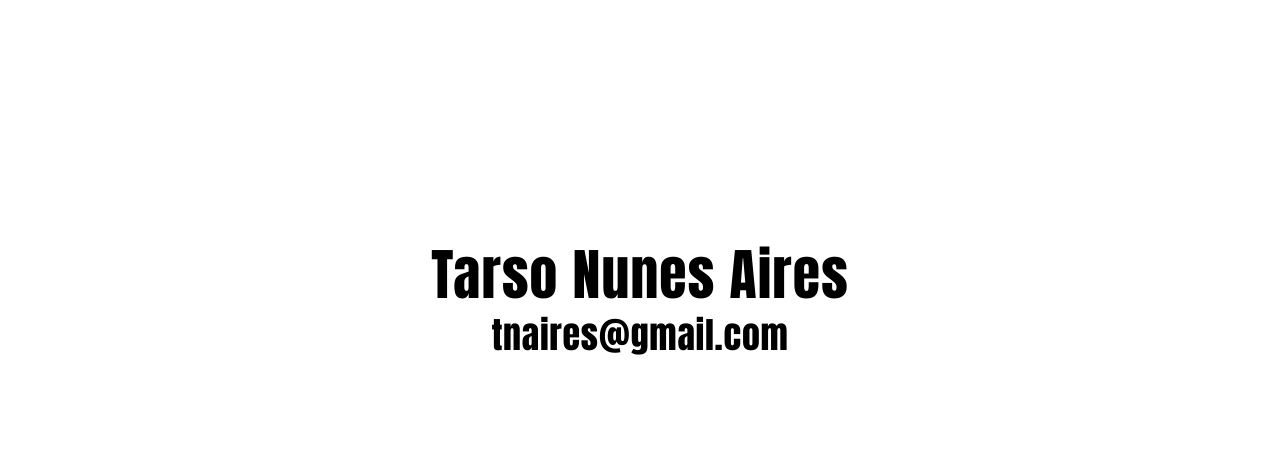
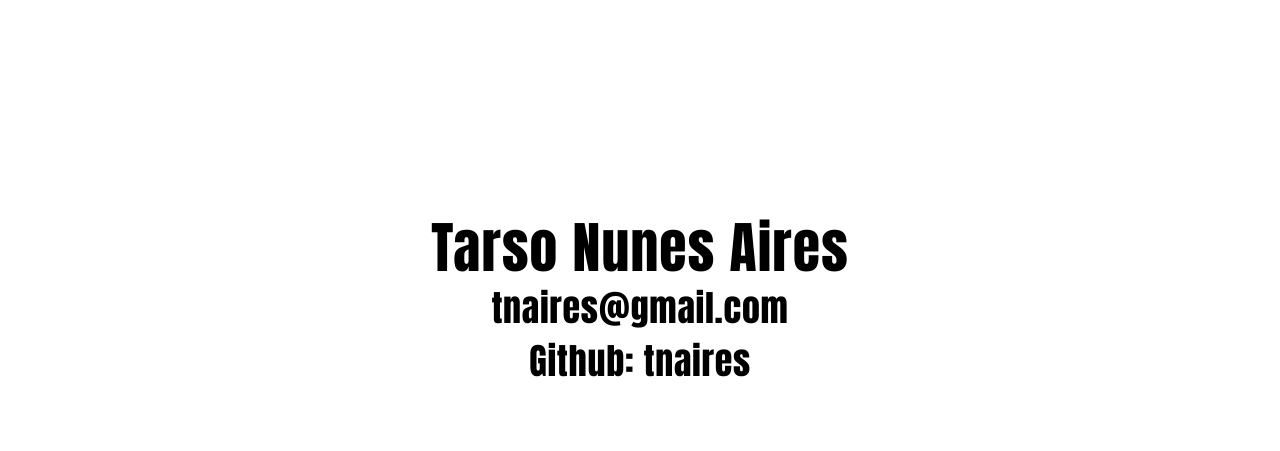
Before and after one commit to tnaires/introducing_rails, a plain HTML site: page index.html in a window 1280 px wide. Both pictures are taken after a click on the element 1251 px from the left and 734 px from the top of the page. Shown: the top 451 px of the page. Drawn offline with Linux system fonts and the light colour scheme; a web font is replaced by a local one.

Commit message:
Adding my github user to the introduction slide

```diff
--- a/index.html
+++ b/index.html
@@ -21,6 +21,7 @@
         <section>
           <h3>Tarso Nunes Aires</h3>
           <h6>tnaires@gmail.com</h6>
+          <h6>Github: tnaires</h6>
           <br /><br />
           <img src='images/tw-logo.png' style='border: none; box-shadow: none;' />
         </section>
```
